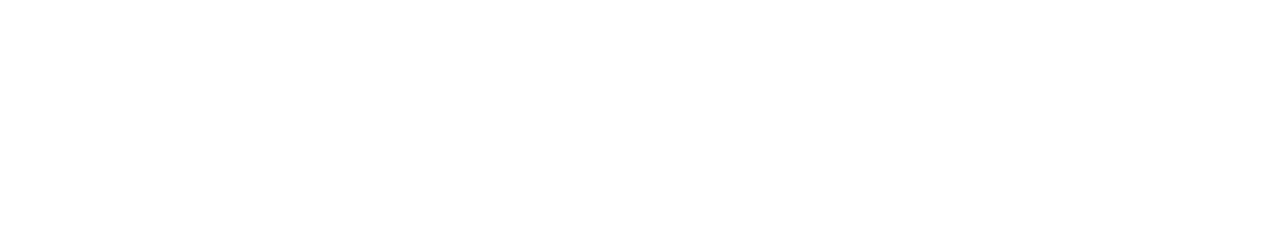
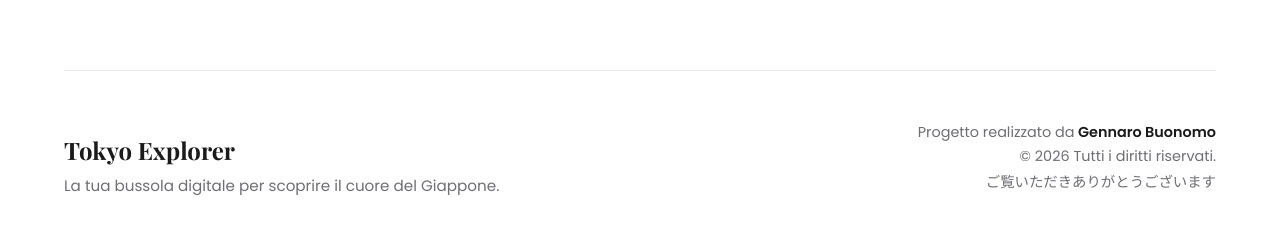
Before and after one commit to GennaroBuonomo/tokyo-website, a React (Vite) app: page /food/1 in a window 1280 px wide. Shown: the part 1583-1809 px from the top of the page. Before the commit the page ends 1589 px from the top, so only its background shows below. Built offline with nearby package versions, Linux system fonts and the light colour scheme.

Commit message:
Add Footer component and styles; update ticket links in data.json

```diff
--- a/src/App.css
+++ b/src/App.css
@@ -379,3 +379,55 @@
   transform: translateY(-3px); /* Si solleva leggermente */
   box-shadow: 0 6px 20px rgba(169, 17, 27, 0.4);
 }
+
+.footer-container {
+  margin-top: 6rem;
+  padding-top: 3rem;
+  border-top: 1px solid #eaeaea; /* Linea di separazione molto delicata */
+  color: var(--text-muted);
+}
+
+.footer-content {
+  display: flex;
+  justify-content: space-between;
+  align-items: flex-end;
+  flex-wrap: wrap;
+  gap: 2rem;
+}
+
+.footer-brand h3 {
+  font-family: var(--font-header);
+  color: var(--text-main);
+  font-size: 1.5rem;
+  margin: 0 0 0.5rem 0;
+}
+
+.footer-brand p {
+  margin: 0;
+  font-size: 0.95rem;
+}
+
+.footer-links {
+  text-align: right;
+}
+
+.footer-links p {
+  margin: 0.2rem 0;
+  font-size: 0.9rem;
+}
+
+.footer-links strong {
+  color: var(--text-main);
+  font-weight: 600;
+}
+
+/* Responsive Footer per schermi piccoli */
+@media (max-width: 600px) {
+  .footer-content {
+    flex-direction: column;
+    align-items: flex-start;
+  }
+  .footer-links {
+    text-align: left;
+  }
+}
--- a/src/App.jsx
+++ b/src/App.jsx
@@ -4,6 +4,7 @@
 import Food from './pages/Food';
 import PlaceDetail from './pages/PlaceDetail';
 import FoodDetail from './pages/FoodDetail';
+import Footer from './components/Footer';
 import './App.css';
 
 function App() {
@@ -33,6 +34,8 @@
             <Route path="/food/:id" element={<FoodDetail />} />
           </Routes>
         </main>
+
+        <Footer />
       </div>
     </BrowserRouter>
   );
--- /dev/null
+++ b/src/components/Footer.jsx
@@ -0,0 +1,18 @@
+export default function Footer() {
+  return(
+    <footer className="footer-container">
+      <div className="footer-content">
+        <div className="footer-brand">
+          <h3>Tokyo Explorer</h3>
+          <p>La tua bussola digitale per scoprire il cuore del Giappone.</p>
+        </div>
+        <div className="footer-links">
+          <p>Progetto realizzato da<strong> Gennaro Buonomo </strong></p>
+          <p>© 2026 Tutti i diritti riservati.</p>
+          {/*Grazie per la visione*/}
+          <p>ご覧いただきありがとうございます</p>
+        </div>
+      </div>
+    </footer>
+  )
+}
--- a/src/data.json
+++ b/src/data.json
@@ -8,7 +8,7 @@
       "location": "Shibuya",
       "imageUrl": "https://www.watabi.it/blog/wp-content/uploads/2020/05/shibuya-cosa-vedere-copertina-1140x445.jpg",
       "history": "Nato come piccolo snodo ferroviario nel 1885, Shibuya è esploso nel dopoguerra. La celebre statua del cane Hachikō, che qui aspettò fedelmente il suo padrone per quasi 10 anni, è stata eretta nel 1934 e rimane il punto di ritrovo iconico della città.",
-      "ticketLink": "https://www.shibuya-scramble-square.com/sky/ticket/it/"
+      "ticketLink": "https://www.shibuya-scramble-square.com/"
     },
     {
       "id": 2,
@@ -28,7 +28,7 @@
       "location": "Ueno",
       "imageUrl": "https://images.placesonline.com/photos/96170_tokyo_parco_di_ueno.jpg?quality=80&w=637",
       "history": "Nato sui terreni dell'ex tempio Kan'ei-ji (distrutto durante la guerra civile Boshin nel 1868), Ueno è stato inaugurato nel 1873, diventando uno dei primissimi parchi pubblici di tutto il Giappone.",
-      "ticketLink": "https://www.tokyo-zoo.net/english/ueno/index.html"
+      "ticketLink": "https://www.tokyo-zoo.net/en/"
     }
   ],
   "foods" : [
```
